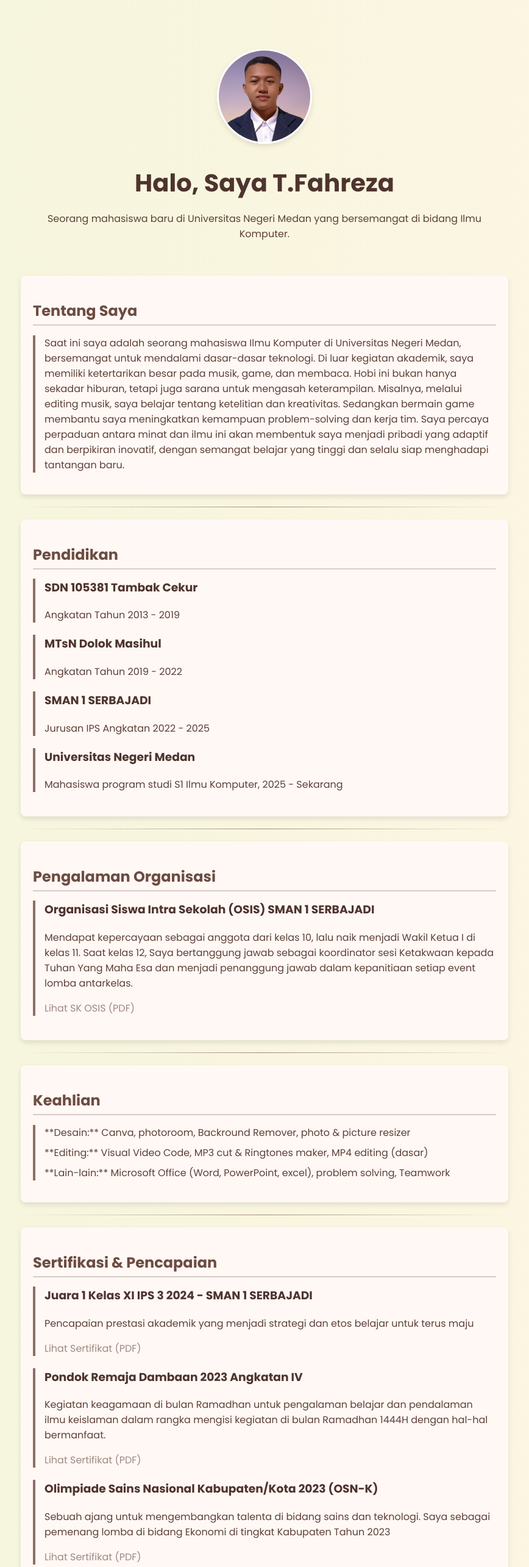
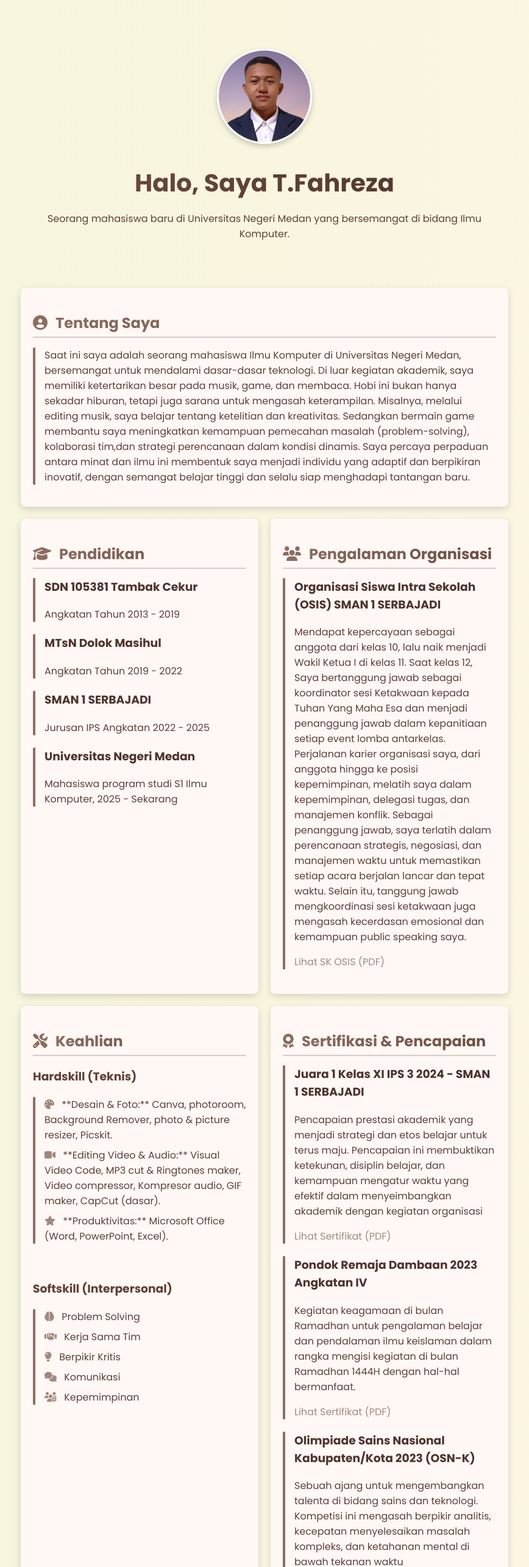
Before and after one commit to tengkufahreza6-dev/Fahreza-portofolio, a plain HTML site: page index.html in a window 1280 px wide. Shown: the top 2570 px of the page at 61% size, without its empty margins (206-1074 px from the left). Drawn offline with Linux system fonts and the light colour scheme.

Commit message:
Add files via upload

```diff
--- a/index.html
+++ b/index.html
@@ -8,6 +8,7 @@
     <link rel="preconnect" href="https://fonts.googleapis.com">
     <link rel="preconnect" href="https://fonts.gstatic.com" crossorigin>
     <link href="https://fonts.googleapis.com/css2?family=Poppins:wght@400;600;700&display=swap" rel="stylesheet">
+    <link rel="stylesheet" href="https://cdnjs.cloudflare.com/ajax/libs/font-awesome/6.4.0/css/all.min.css">
 </head>
 <body>
     <div class="container">
@@ -18,14 +19,14 @@
         </header>
 
         <section id="about">
-            <h2>Tentang Saya</h2>
-            <p>Saat ini saya adalah seorang mahasiswa Ilmu Komputer di Universitas Negeri Medan, bersemangat untuk mendalami dasar-dasar teknologi. Di luar kegiatan akademik, saya memiliki ketertarikan besar pada musik, game, dan membaca. Hobi ini bukan hanya sekadar hiburan, tetapi juga sarana untuk mengasah keterampilan. Misalnya, melalui editing musik, saya belajar tentang ketelitian dan kreativitas. Sedangkan bermain game membantu saya meningkatkan kemampuan problem-solving dan kerja tim. Saya percaya perpaduan antara minat dan ilmu ini akan membentuk saya menjadi pribadi yang adaptif dan berpikiran inovatif, dengan semangat belajar yang tinggi dan selalu siap menghadapi tantangan baru.</p>
+            <h2><i class="fas fa-user-circle"></i> Tentang Saya</h2>
+            <p>Saat ini saya adalah seorang mahasiswa Ilmu Komputer di Universitas Negeri Medan, bersemangat untuk mendalami dasar-dasar teknologi. Di luar kegiatan akademik, saya memiliki ketertarikan besar pada musik, game, dan membaca. Hobi ini bukan hanya sekadar hiburan, tetapi juga sarana untuk mengasah keterampilan. Misalnya, melalui editing musik, saya belajar tentang ketelitian dan kreativitas. Sedangkan bermain game membantu saya meningkatkan kemampuan pemecahan masalah (problem-solving), kolaborasi tim,dan strategi perencanaan dalam kondisi dinamis. Saya percaya perpaduan antara minat dan ilmu ini membentuk saya menjadi individu yang adaptif dan berpikiran inovatif, dengan semangat belajar tinggi dan selalu siap menghadapi tantangan baru.</p>
         </section>
 
         <hr>
 
         <section id="education">
-            <h2>Pendidikan</h2>
+            <h2><i class="fas fa-graduation-cap"></i> Pendidikan</h2>
             <article>
                 <h3>SDN 105381 Tambak Cekur</h3>
                 <p>Angkatan Tahun 2013 - 2019</p>
@@ -47,10 +48,10 @@
         <hr>
 
         <section id="organization">
-            <h2>Pengalaman Organisasi</h2>
+            <h2><i class="fas fa-users"></i> Pengalaman Organisasi</h2>
             <article>
                 <h3>Organisasi Siswa Intra Sekolah (OSIS) SMAN 1 SERBAJADI</h3>
-                <p>Mendapat kepercayaan sebagai anggota dari kelas 10, lalu naik menjadi Wakil Ketua I di kelas 11. Saat kelas 12, Saya bertanggung jawab sebagai koordinator sesi Ketakwaan kepada Tuhan Yang Maha Esa dan menjadi penanggung jawab dalam kepanitiaan setiap event lomba antarkelas.</p>
+                <p>Mendapat kepercayaan sebagai anggota dari kelas 10, lalu naik menjadi Wakil Ketua I di kelas 11. Saat kelas 12, Saya bertanggung jawab sebagai koordinator sesi Ketakwaan kepada Tuhan Yang Maha Esa dan menjadi penanggung jawab dalam kepanitiaan setiap event lomba antarkelas. Perjalanan karier organisasi saya, dari anggota hingga ke posisi kepemimpinan, melatih saya dalam kepemimpinan, delegasi tugas, dan manajemen konflik. Sebagai penanggung jawab, saya terlatih dalam perencanaan strategis, negosiasi, dan manajemen waktu untuk memastikan setiap acara berjalan lancar dan tepat waktu. Selain itu, tanggung jawab mengkoordinasi sesi ketakwaan juga mengasah kecerdasan emosional dan kemampuan public speaking saya.</p>
                 <p><a href="SK OSIS 2024-2025.pdf" target="_blank">Lihat SK OSIS (PDF)</a></p>
             </article>
         </section>
@@ -58,21 +59,31 @@
         <hr>
 
         <section id="skills">
-            <h2>Keahlian</h2>
+            <h2><i class="fas fa-tools"></i> Keahlian</h2>
+            <h3>Hardskill (Teknis)</h3>
             <ul>
-                <li>**Desain:** Canva, photoroom, Backround Remover, photo & picture resizer</li>
-                <li>**Editing:** Visual Video Code, MP3 cut & Ringtones maker, MP4 editing (dasar)</li>
-                <li>**Lain-lain:** Microsoft Office (Word, PowerPoint, excel), problem solving, Teamwork</li>
+                <li><i class="fas fa-palette"></i> **Desain & Foto:** Canva, photoroom, Background Remover, photo & picture resizer, Picskit.</li>
+                <li><i class="fas fa-video"></i> **Editing Video & Audio:** Visual Video Code, MP3 cut & Ringtones maker, Video compressor, Kompresor audio, GIF maker, CapCut (dasar).</li>
+                <li><i class="fas fa-star"></i> **Produktivitas:** Microsoft Office (Word, PowerPoint, Excel).</li>
+            </ul>
+            <br>
+            <h3>Softskill (Interpersonal)</h3>
+            <ul>
+                <li><i class="fas fa-brain"></i> Problem Solving</li>
+                <li><i class="fas fa-handshake"></i> Kerja Sama Tim</li>
+                <li><i class="fas fa-lightbulb"></i> Berpikir Kritis</li>
+                <li><i class="fas fa-comments"></i> Komunikasi</li>
+                <li><i class="fas fa-users-cog"></i> Kepemimpinan</li>
             </ul>
         </section>
 
         <hr>
 
         <section id="certifications">
-            <h2>Sertifikasi & Pencapaian</h2>
+            <h2><i class="fas fa-award"></i> Sertifikasi & Pencapaian</h2>
             <article>
                 <h3>Juara 1 Kelas XI IPS 3 2024 - SMAN 1 SERBAJADI</h3>
-                <p>Pencapaian prestasi akademik yang menjadi strategi dan etos belajar untuk terus maju</p>
+                <p>Pencapaian prestasi akademik yang menjadi strategi dan etos belajar untuk terus maju. Pencapaian ini membuktikan ketekunan, disiplin belajar, dan kemampuan mengatur waktu yang efektif dalam menyeimbangkan akademik dengan kegiatan organisasi</p>
                 <p><a href="sertifikat-juara-kelas.pdf" target="_blank">Lihat Sertifikat (PDF)</a></p>
             </article>
             <article>
@@ -82,7 +93,7 @@
             </article>
             <article>
                 <h3>Olimpiade Sains Nasional Kabupaten/Kota 2023 (OSN-K)</h3>
-                <p>Sebuah ajang untuk mengembangkan talenta di bidang sains dan teknologi. Saya sebagai pemenang lomba di bidang Ekonomi di tingkat Kabupaten Tahun 2023</p>
+                <p>Sebuah ajang untuk mengembangkan talenta di bidang sains dan teknologi. Kompetisi ini mengasah berpikir analitis, kecepatan menyelesaikan masalah kompleks, dan ketahanan mental di bawah tekanan waktu</p>
                 <p><a href="sertifikat-osn.pdf" target="_blank">Lihat Sertifikat (PDF)</a></p>
             </article>
         </section>
@@ -90,10 +101,10 @@
         <hr>
 
         <section id="projects">
-            <h2>Proyek</h2>
+            <h2><i class="fas fa-folder-open"></i> Proyek</h2>
             <article>
                 <h3>Evaluasi Pelaksanaan Program Pemberdayaan Komunitas Adat Terpencil</h3>
-                <p>Sebuah laporan evaluasi mengenai pelaksanaan program pemberdayaan komunitas adat di Desa Tambak Cekur, Serdang Bedagai. Proyek ini mendemonstrasikan kemampuan riset dan analisis kualitatif.</p>
+                <p>Sebuah laporan evaluasi mengenai pelaksanaan program pemberdayaan komunitas adat di Desa Tambak Cekur, Serdang Bedagai. Proyek ini mengasah kemampuan riset lapangan, analisis data kualitatif, dan berpikir kritis dalam mengevaluasi efektivitas program. Saya juga terlatih dalam komunikasi interpersonal saat mewawancarai masyarakat, serta mampu menyusun laporan yang sistematis untuk pemangku kepentingan.</p>
                 <p><a href="evaluasi-pelaksanaan-program-pemberdayaan.pdf" target="_blank">Lihat Laporan Lengkap (PDF)</a></p>
             </article>
             <article>
@@ -103,7 +114,7 @@
             </article>
             <article>
                 <h3>Refleksi Kepemimpinan</h3>
-                <p>Sebuah esai refleksi pribadi mengenai transformasi pandangan terhadap kepemimpinan, membahas konsep empati, etika, dan komunikasi efektif dalam mempengaruhi tim.</p>
+                <p>Sebuah esai refleksi pribadi mengenai transformasi pandangan terhadap kepemimpinan, membahas konsep empati, etika, dan komunikasi efektif dalam mempengaruhi tim. Esai ini merefleksikan perkembangan kecerdasan emosional, empati, dan kemampuan intropeksi diri. Proses penulisannya melatih komunikasi tertulis yang efektif untuk menyampaikan nilai-nilai kepemimpinan</p>
                 <p><a href="T.Fahreza_PSIK25B_Tugas1.pdf" target="_blank">Lihat Laporan Lengkap (PDF)</a></p>
             </article>
             <article>
@@ -116,13 +127,13 @@
         <hr>
 
         <section id="contact">
-            <h2>Hubungi Saya</h2>
+            <h2><i class="fas fa-address-card"></i> Hubungi Saya</h2>
             <ul>
-                <li>Email: <a href="mailto:tengkufahreza6@gmail.com">tengkufahreza6@gmail.com</a></li>
-                <li>Instagram: <a href="https://www.instagram.com/tengku.fahreza.18?igsh=MTRybG9laDNjaWVwdw==">tengku.fahreza.18</a></li>
-                <li>WhatsApp: <a href="https://wa.me/6282267828900">+62 822-6782-8900</a></li>
-                <li>Facebook: <a href="https://www.facebook.com/tengkufahreza.18">tengkufahreza.18</a></li>
-                <li>TikTok: <a href="https://www.tiktok.com/@tengkufahreza779">tengkufahreza779</a></li>
+                <li><i class="fas fa-envelope"></i> Email: <a href="mailto:tengkufahreza6@gmail.com">tengkufahreza6@gmail.com</a></li>
+                <li><i class="fab fa-instagram"></i> Instagram: <a href="https://www.instagram.com/tengku.fahreza.18?igsh=MTRybG9laDNjaWVwdw==">tengku.fahreza.18</a></li>
+                <li><i class="fab fa-whatsapp"></i> WhatsApp: <a href="https://wa.me/6282267828900">+62 822-6782-8900</a></li>
+                <li><i class="fab fa-facebook"></i> Facebook: <a href="https://www.facebook.com/tengkufahreza.18">tengkufahreza.18</a></li>
+                <li><i class="fab fa-tiktok"></i> TikTok: <a href="https://www.tiktok.com/@tengkufahreza779">tengkufahreza779</a></li>
             </ul>
         </section>
     </div>
--- a/style.css
+++ b/style.css
@@ -4,12 +4,36 @@ body {
     margin: 0;
     padding: 0;
     color: #5d4037;
+    animation: fadeIn 1.5s ease-in-out;
+}
+
+@keyframes fadeIn {
+    from {
+        opacity: 0;
+    }
+    to {
+        opacity: 1;
+    }
+}
+
+@keyframes slideInFromLeft {
+    from {
+        opacity: 0;
+        transform: translateX(-20px);
+    }
+    to {
+        opacity: 1;
+        transform: translateX(0);
+    }
 }
 
 .container {
     max-width: 800px;
     margin: 40px auto;
     padding: 20px;
+    display: grid;
+    grid-template-columns: 1fr;
+    gap: 20px;
 }
 
 header {
@@ -24,13 +48,25 @@ header {
     border-radius: 50%;
     object-fit: cover;
     border: 3px solid #fff;
-    box-shadow: 0 4px 8px rgba(0, 0, 0, 0.1);
+    box-shadow: 0 4px 10px rgba(0, 0, 0, 0.2);
+    transition: transform 0.5s ease-in-out, box-shadow 0.3s ease;
+}
+
+.profile-picture:hover {
+    transform: scale(1.05) rotate(5deg);
+    box-shadow: 0 8px 16px rgba(0, 0, 0, 0.3);
 }
 
 h1 {
     font-size: 2.5em;
     color: #4e342e;
     margin-bottom: 5px;
+    background-image: linear-gradient(to right, #6d4c41, #4e342e);
+    -webkit-background-clip: text;
+    -webkit-text-fill-color: transparent;
+    text-shadow: none;
+    animation: slideInFromLeft 1s ease-out;
+    animation-fill-mode: forwards;
 }
 
 h2 {
@@ -38,25 +74,31 @@ h2 {
     border-bottom: 2px solid #d7ccc8;
     padding-bottom: 5px;
     margin-bottom: 15px;
+    background-image: linear-gradient(to right, #8d6e63, #6d4c41);
+    -webkit-background-clip: text;
+    -webkit-text-fill-color: transparent;
+    text-shadow: none;
+    animation: slideInFromLeft 1s ease-out;
+    animation-fill-mode: forwards;
 }
 
 section {
     background-color: #fff8f5;
     padding: 20px;
-    margin-bottom: 20px;
     border-radius: 8px;
-    box-shadow: 0 4px 8px rgba(0, 0, 0, 0.1);
+    box-shadow: 0 4px 12px rgba(0, 0, 0, 0.15);
     transition: transform 0.3s ease, box-shadow 0.3s ease;
 }
 
 section:hover {
-    transform: translateY(-5px);
-    box-shadow: 0 8px 16px rgba(0, 0, 0, 0.2);
+    transform: translateY(-5px) scale(1.01);
+    box-shadow: 0 10px 20px rgba(0, 0, 0, 0.2);
 }
 
 section#about p {
     border-left: 4px solid #8d6e63;
     padding-left: 15px;
+    border-radius: 2px;
 }
 
 ul {
@@ -64,6 +106,7 @@ ul {
     padding: 0;
     border-left: 4px solid #8d6e63;
     padding-left: 15px;
+    border-radius: 2px;
 }
 
 li {
@@ -73,18 +116,37 @@ li {
 a {
     color: #a1887f;
     text-decoration: none;
+    position: relative;
     transition: color 0.3s ease;
 }
 
 a:hover {
-    text-decoration: underline;
     color: #5d4037;
+}
+
+a::after {
+    content: '';
+    position: absolute;
+    width: 100%;
+    height: 2px;
+    bottom: -3px;
+    left: 0;
+    background-color: #8d6e63;
+    visibility: hidden;
+    transform: scaleX(0);
+    transition: all 0.3s ease-in-out 0s;
+}
+
+a:hover::after {
+    visibility: visible;
+    transform: scaleX(1);
 }
 
 article {
     border-left: 4px solid #8d6e63;
     padding-left: 15px;
     margin-bottom: 20px;
+    border-radius: 2px;
 }
 
 article h3 {
@@ -92,7 +154,6 @@ article h3 {
     color: #4e342e;
 }
 
-/* Garis hiasan untuk elemen penting */
 hr {
     border: 0;
     height: 1px;
@@ -100,9 +161,27 @@ hr {
     margin: 20px 0;
 }
 
+/* Styling untuk Ikon */
+.fas, .fab, .far {
+    margin-right: 8px;
+    color: #a1887f;
+    transition: color 0.3s ease, transform 0.3s ease;
+}
+
+.fas:hover, .fab:hover, .far:hover {
+    color: #5d4037;
+    transform: scale(1.2);
+}
+
+h2 .fas, h2 .fab, h2 .far {
+    color: #4e342e;
+    transform: none;
+}
+
 /* Media Query untuk layar HP */
 @media (max-width: 600px) {
     .container {
+        grid-template-columns: 1fr;
         margin: 20px;
         padding: 10px;
     }
@@ -120,3 +199,49 @@ hr {
         height: 120px;
     }
 }
+
+/* Tambahan: Media Query untuk layar desktop/tablet */
+@media (min-width: 768px) {
+    .container {
+        grid-template-columns: repeat(2, 1fr);
+        grid-template-areas:
+            "header header"
+            "about about"
+            "education organization"
+            "skills certifications"
+            "projects projects"
+            "contact contact";
+    }
+
+    header {
+        grid-area: header;
+    }
+
+    #about {
+        grid-area: about;
+    }
+
+    #education {
+        grid-area: education;
+    }
+
+    #organization {
+        grid-area: organization;
+    }
+
+    #skills {
+        grid-area: skills;
+    }
+
+    #certifications {
+        grid-area: certifications;
+    }
+
+    #projects {
+        grid-area: projects;
+    }
+
+    #contact {
+        grid-area: contact;
+    }
+}
```
